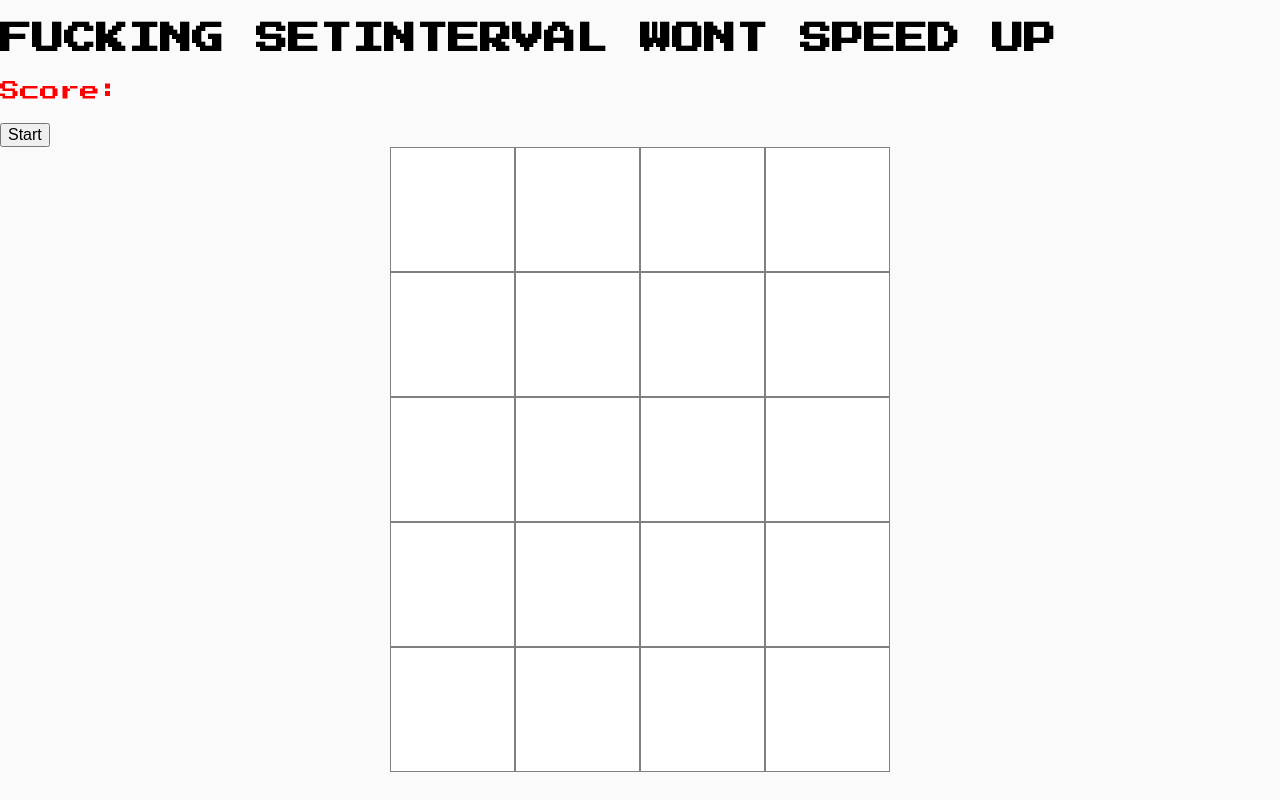
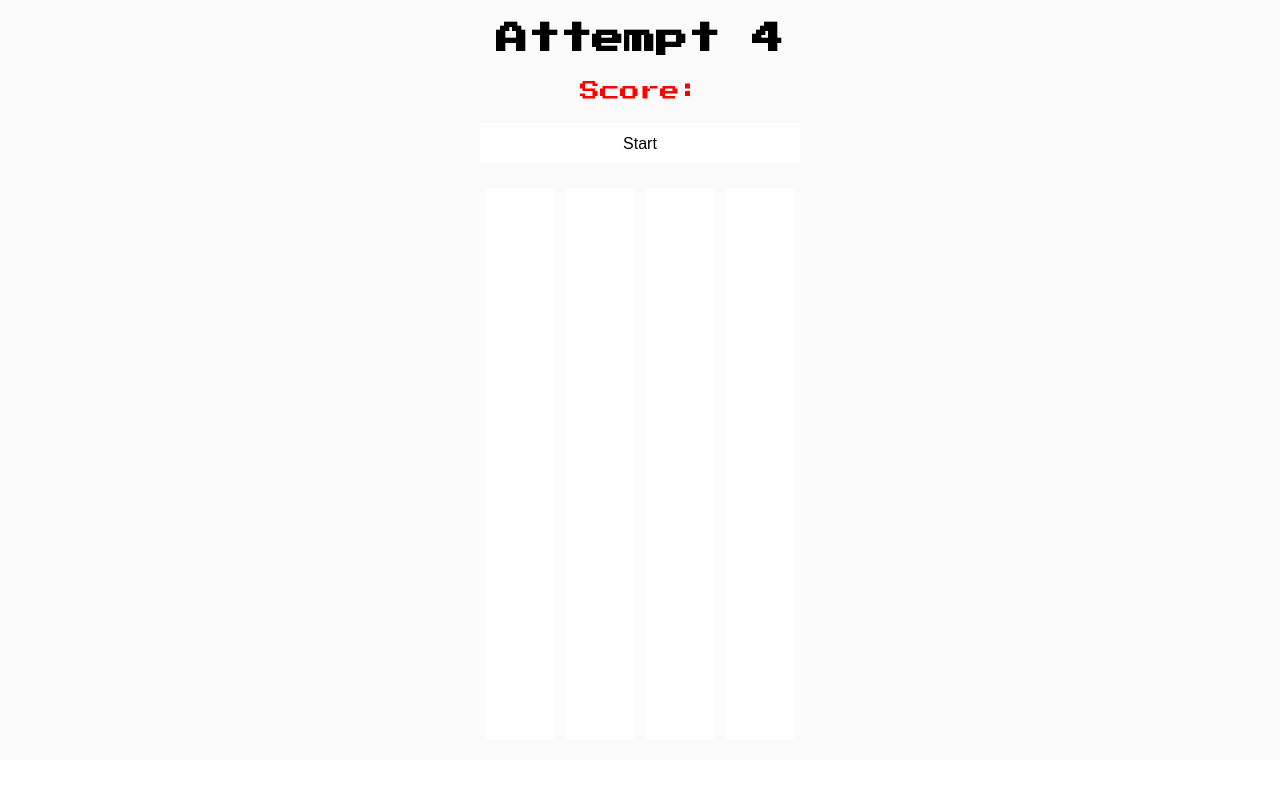
Before and after one commit to TomaszRadwanski/wdi-project-1, a PHP site: page / in a window 1280 px wide. Run offline with PHP 8.4, Linux system fonts and the light colour scheme; some libraries are stand-ins or nearby versions.

Commit message:
version4 working click on falling animations

```diff
--- a/css/style.css
+++ b/css/style.css
@@ -1,33 +1,69 @@
+* {
+  box-sizing: border-box;
+}
+
+html, body {
+  height: 100%;
+  min-height: 100%;
+}
+
 body {
   background: #fafafa;
+  text-align: center;
+  display: flex;
+  min-height: 100vh;
+  flex-direction: column;
 }
 
-ul.board {
-  width: 500px;
-  height: 625px;
-  background: white;
-  margin: 0 auto;
-  padding: 0;
+header h1 {
+  font-family: 'Press Start 2P', cursive;
 }
 
-ul.board li {
-  width: 125px;
-  height: 125px;
-  box-sizing: border-box;
-  float: left;
-  border: 1px solid grey;
-  list-style-type: none;
-  padding: 0;
-}
-
-.falling {
-  background: red;
-}
-h1 {
-  font-family: 'Press Start 2P', cursive;
-}
-p {
+header p {
   font-size: 20px;
   color: red;
   font-family: 'Press Start 2P', cursive;
 }
+
+header button {
+  width: 320px;
+  background: white;
+  height: 40px;
+  line-height: 40px;
+  margin-bottom: 20px;
+  border: 0;
+}
+
+main {
+  flex: 1;
+}
+
+.board {
+  margin: 0 auto;
+  width: 320px;
+  overflow: hidden;
+  height: 100%;
+  position: relative;
+}
+
+.board .col {
+  float: left;
+  margin: 5px;
+  background: white;
+  width: 70px;
+  min-height: 100%;
+}
+
+.falling {
+  height: 50px;
+  width: 70px;
+  background-color: salmon;
+  position: absolute;
+  border: 2px solid red;
+}
+
+footer {
+  min-height: 40px;
+  background: white;
+  margin-top: 20px;
+}
--- a/index.html
+++ b/index.html
@@ -10,8 +10,12 @@
     <script src="js/app.js"></script>
   </head>
   <body>
-    <h1>FUCKING SETINTERVAL WONT SPEED UP</h1>
-    <p>Score: </p>
-    <button type="button">Start</button>
+    <header>
+      <h1>Attempt 4</h1>
+      <p>Score: </p>
+      <button type="button">Start</button>
+    </header>
+    <main></main>
+    <footer></footer>
   </body>
 </html>
--- a/js/app.js
+++ b/js/app.js
@@ -1,57 +1,54 @@
 $(init);
+let $main;
+let $board;
+let interval = 3000;
+let falling = [];
 
-const width        = 4;
-const height       = 5;
-const falling      = [];
-let numberOfBlocks = 0;
-let score          = 0;
-let interval     = 1000;
-let $body;
-let loop;
-let $board;
-
-function init() {
+function init (){
   createBoard();
   $('button').on('click', startGame);
+  $('.board').on('click', '.falling', removeFalling);
+}
+
+function startGame(){
+  setInterval(createFallingDiv, interval/4.7);
+}
+
+function createFallingDiv (){
+  const compSelection = $('.col')[Math.floor(Math.random()*$('.col').length)];
+  const $newDiv = $('<div>', { class: 'falling'});
+  $(compSelection).append($newDiv);
+  $newDiv.animate({
+    bottom: 0
+  }, {
+    duration: interval,
+    easing: 'linear',
+    complete: function() {
+      $('p').text('hit');
+      $(this).remove();
+    }
+  });
+
+  // Push DOM object into the array
+  falling.push($newDiv[0]);
+}
+
+function removeFalling(e) {
+  // Can't make comparison as a jQuery object?
+  if (falling.indexOf(e.target) === 0) {
+    falling.shift();
+    $(this).stop(true).remove();
+    // $(this).fadeOut('slow', function() {
+    //   $(this).remove();
+    // });
+  }
 }
 
 function createBoard() {
-  $body  = $('body');
-  $board = $('<ul class="board"></ul>');
-  $body.append($board);
-  for (let i = 0; i < width*height; i++) {
-    $board.append('<li></li>');
+  $main  = $('main');
+  $board = $('<div class="board"></div>');
+  $main.append($board);
+  for (let i = 0; i < 4; i++) {
+    $board.append('<div class="col"></div>');
   }
 }
-
-function startGame() {
-  setInterval(shiftGrid, interval);
-  $('.board').on('click', '.falling', removeFalling);
-}
-
-function shiftGrid() {
-  for (let i = 0; i < width; i++) $board.prepend('<li></li>');
-  $('li:nth-last-child(-n+4)').remove();
-  selectFalling();
-}
-
-function selectFalling() {
-  const first4 = $('li:lt(4)');
-  const item = first4[Math.floor(Math.random()*first4.length)];
-  $(item).addClass(numberOfBlocks.toString());
-  $(item).addClass('falling');
-  falling.push(numberOfBlocks);
-  numberOfBlocks++;
-}
-
-function removeFalling() {
-  const fallingIndex = parseInt($(this).attr('class'));
-  if (falling[0] === fallingIndex) {
-    $(this).removeClass('falling');
-    falling.shift();
-    interval-=100;
-    console.log(interval);
-    score ++;
-    $('p').text(`Score: ${score}`);
-  }
-}
```
Also changed, not shown: images/alex.png (added), images/ed.png (added), images/nat.png (added), images/rane.png (added).
